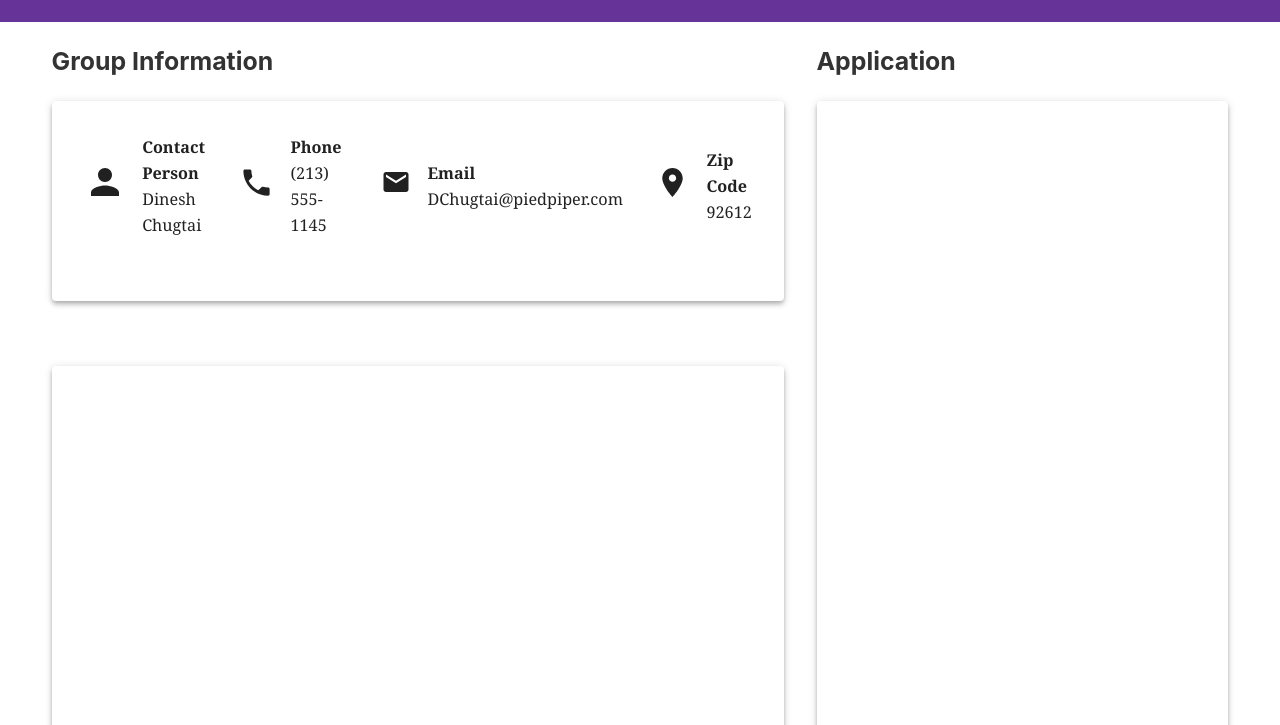
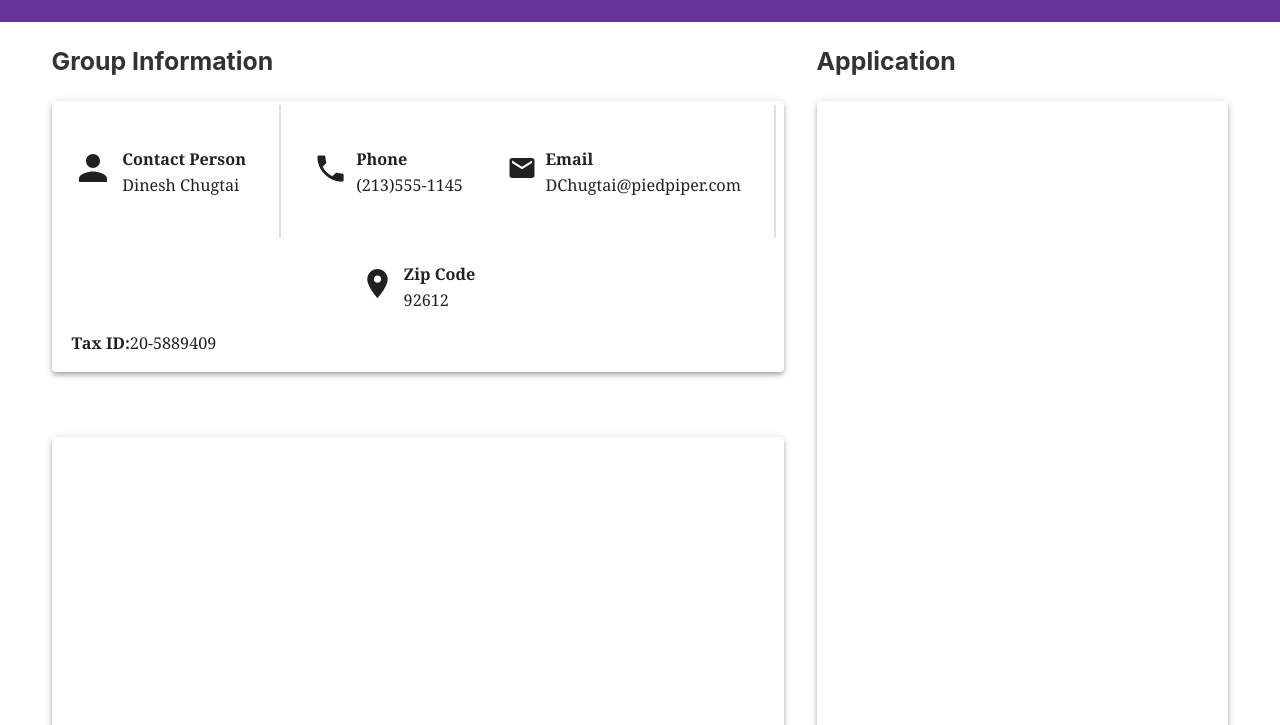
Before and after one commit to bgott/word_brown, a Gatsby site: page / in a window 1280 px wide. Shown: the part 75-800 px from the top of the page. Built offline with nearby package versions, Linux system fonts and the light colour scheme; Gatsby itself is replaced by a stand-in of ours.

Commit message:
add material grid to group info

```diff
--- a/src/assets/scss/contact-card.scss
+++ b/src/assets/scss/contact-card.scss
@@ -1,16 +1,18 @@
 .contact-section {
     margin: 0em 2em 4em 0em;
     .row {
-        padding: 1em;
+        padding: 1em 0em;
         display: flex;
         flex-direction: row;
+        .MuiDivider-vertical {
+            width: 2px;
+            height: 65%;
+        }
         .contact-field {
-            padding:1.0em;
             display:flex;
-            max-width: fit-content;
             .icon {
                 margin: auto;
-                padding: 1em 1em 1em 0em;
+                padding: 1em 0.5em 1em 0em;
             }
             .data {
                 margin: auto;
@@ -22,9 +24,20 @@
             }
 
         }
+        .tax-section {
+            display: flex;
+            flex-direction: row;
+            .tax-id-title {
+                font-weight: 600;
+                padding-left:20px;
+            }
+            .tax-id-data {
+
+            }
+        }
     }
 }
 
 .card {
-    height: 200px;
+    //height: 200px;
 }
--- a/src/components/contact-card.js
+++ b/src/components/contact-card.js
@@ -1,5 +1,7 @@
 import React from 'react'
+import Grid from '@material-ui/core/Grid';
 import Card from '@material-ui/core/Card';
+import Divider from '@material-ui/core/Divider';
 import UserIcon from '@material-ui/icons/Person';
 import PhoneIcon from '@material-ui/icons/Phone';
 import PinIcon from '@material-ui/icons/LocationOn';
@@ -11,6 +13,8 @@ const ContactCard = () => (
             <h3>Group Information</h3>
             <Card elevation="4" className="card">
                 <div className="row">
+                    <Grid container spacing="3" direction="row" justify="space-evenly" alignItems="center">
+                        <Grid item>
                             <div className="contact-field">
                                 <div className="icon">
                                     <UserIcon style={{fontSize:42}}/>
@@ -24,6 +28,9 @@ const ContactCard = () => (
                                     </div>
                                 </div>
                             </div>
+                        </Grid>
+                        <Divider orientation="vertical" />
+                        <Grid item>
                             <div className="contact-field">
                                 <div className="icon">
                                     <PhoneIcon style={{fontSize:35}}/>
@@ -33,10 +40,12 @@ const ContactCard = () => (
                                         Phone
                                     </div>
                                     <div className="contact-field-value">
-                                (213) 555-1145
+                                        (213)555-1145
                                     </div>
                                 </div>
                             </div>
+                        </Grid>
+                        <Grid item>
                             <div className="contact-field">
                                 <div className="icon">
                                     <EmailIcon style={{fontSize:30}}/>
@@ -50,6 +59,9 @@ const ContactCard = () => (
                                     </div>
                                 </div>
                             </div>
+                        </Grid>
+                        <Divider orientation="vertical" />
+                        <Grid item>
                             <div className="contact-field">
                                 <div className="icon">
                                     <PinIcon style={{fontSize:35}}/>
@@ -63,6 +75,21 @@ const ContactCard = () => (
                                     </div>
                                 </div>
                             </div>
+                        </Grid>
+
+                    </Grid>
+                </div>
+                <div className="row">
+                    <Grid container spacing="3" direction="row" justify="flex-start" alignItems="center">
+                        <Grid item className="tax-section">
+                            <div className="tax-id-title">
+                                Tax ID:
+                            </div>
+                            <div className="tax-id-data">
+                                20-5889409
+                            </div>
+                        </Grid>
+                    </Grid>
                 </div>
             </Card>
         </div>
```
Lines whose indentation alone changed are shown as unchanged.
